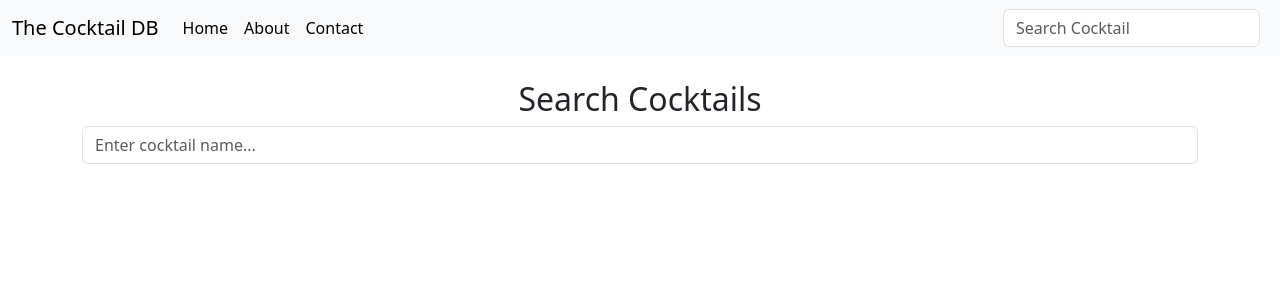
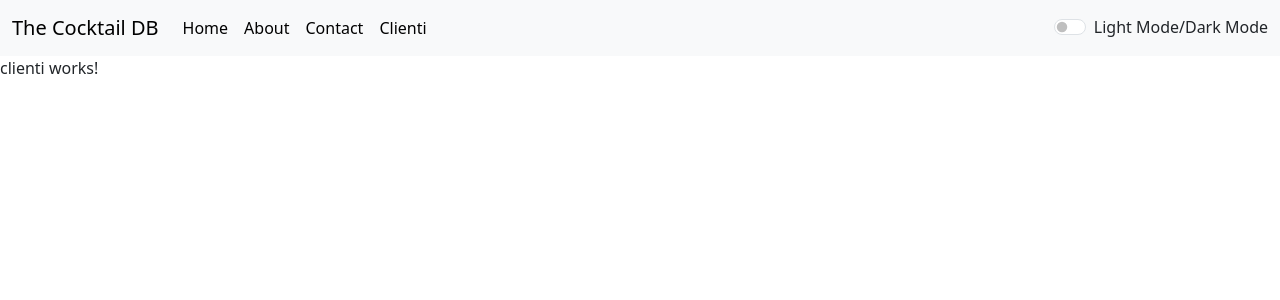
Before and after one commit to Gianlucadl92/cocktail-angular, an Angular app: page /clienti in a window 1280 px wide. Before the commit this address led to /. Shown: the top 300 px of the page. Built offline with nearby package versions, Linux system fonts and the light colour scheme.

Commit message:
fix navbar e aggiunta clienti

```diff
--- a/src/app/app.component.html
+++ b/src/app/app.component.html
@@ -1,6 +1,6 @@
 <nav class="navbar navbar-expand-lg bg-body-tertiary">
   <div class="container-fluid">
-    <a class="navbar-brand" href="#" (click)="goToPage('')"
+    <a class="navbar-brand" href="#" (click)="goToPage('', $event)"
       >The Cocktail DB</a
     >
     <button
@@ -20,17 +20,18 @@
           <a
             class="nav-link active"
             aria-current="page"
-            (click)="goToPage('')"
             href="#"
-            >Home</a
+            (click)="goToPage('', $event)"
+          >
+            Home</a
           >
         </li>
         <li class="nav-item">
           <a
             class="nav-link active"
             aria-current="page"
-            (click)="goToPage('about')"
             href="#"
+            (click)="goToPage('about', $event)"
             >About</a
           >
         </li>
@@ -38,20 +39,32 @@
           <a
             class="nav-link active"
             aria-current="page"
-            (click)="goToPage('contact')"
             href="#"
+            (click)="goToPage('contact', $event)"
             >Contact</a
           >
         </li>
+        <li class="nav-item">
+          <a
+            class="nav-link active"
+            aria-current="page"
+            href="#"
+            (click)="goToPage('clienti', $event)"
+            >Clienti</a
+          >
+        </li>
       </ul>
-      <form class="d-flex" role="search">
+      <div class="form-check form-switch">
         <input
-          class="form-control me-2"
-          type="search"
-          placeholder="Search Cocktail"
-          aria-label="Search"
+          class="form-check-input"
+          type="checkbox"
+          role="switch"
+          id="flexSwitchCheckDefault"
         />
-      </form>
+        <label class="form-check-label" for="flexSwitchCheckDefault"
+          >Light Mode/Dark Mode</label
+        >
+      </div>
     </div>
   </div>
 </nav>
--- a/src/app/app.component.ts
+++ b/src/app/app.component.ts
@@ -13,7 +13,8 @@ export class AppComponent {
   // router
   constructor(private router: Router) {}
 
-  goToPage(page: string) {
+  goToPage(page: string, event: Event) {
+    event.preventDefault();
     this.router.navigate([page]);
   }
 
--- a/src/app/app.routes.ts
+++ b/src/app/app.routes.ts
@@ -2,10 +2,12 @@ import { Routes } from '@angular/router';
 import { HomeComponent } from './home/home.component';
 import { AboutComponent } from './about/about.component';
 import { ContactComponent } from './contact/contact.component';
+import { ClientiComponent } from './clienti/clienti.component';
 
 export const routes: Routes = [
   { path: '', component: HomeComponent },
   { path: 'about', component: AboutComponent },
   { path: 'contact', component: ContactComponent },
+  { path: 'clienti', component: ClientiComponent },
   { path: '**', redirectTo: '' },
 ];
--- /dev/null
+++ b/src/app/clienti/clienti.component.html
@@ -0,0 +1 @@
+<p>clienti works!</p>
```
Also changed, not shown: src/app/clienti/clienti.component.ts (added, +11 -0 lines), src/app/clienti/clienti.component.css (added), 1 other file (tests, documents, lock files or other folders).
